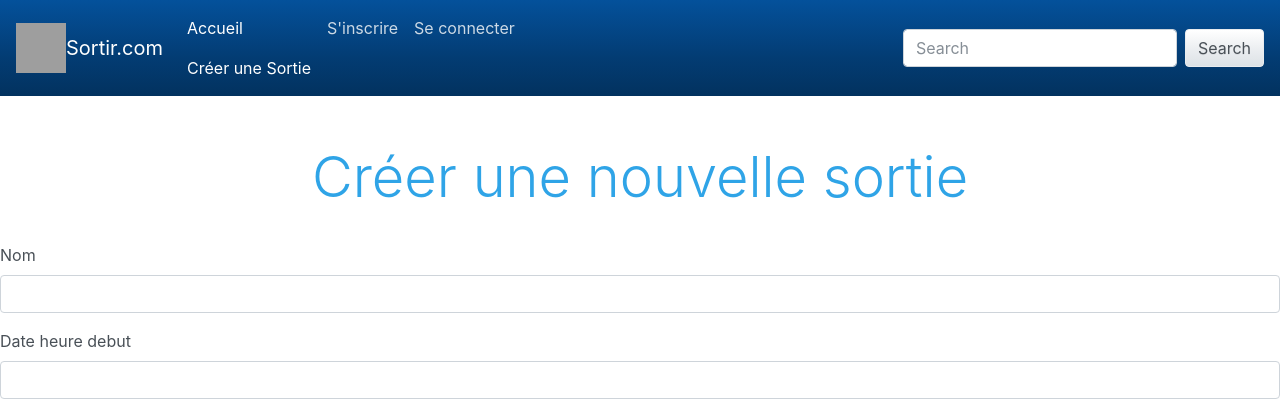
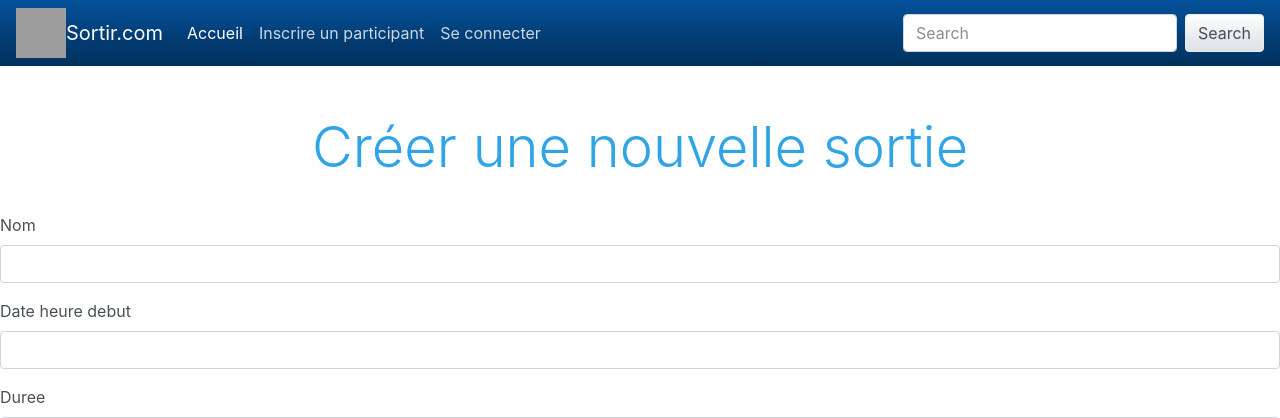
Before and after one commit to Ldum777/projetSortir, a Symfony app: template templates/sortie/create.html.twig in a window 1280 px wide. Shown: the top 418 px of the page. Run offline with Twig, Linux system fonts and the light colour scheme; the template is opened without the code that fills it, so the values that code supplies are empty; form fields are guessed from the names that the template uses; some libraries are stand-ins or nearby versions; grey boxes are pictures that could not be loaded.

Commit message:
bouton inscription participant

```diff
--- a/templates/base.html.twig
+++ b/templates/base.html.twig
@@ -29,14 +29,11 @@
                         <a class="nav-link" href="{{ url('home_home') }}">Accueil
                             <span class="sr-only">(current)</span>
                         </a>
-                        <a class="nav-link" href="{{ url('sortie_create') }}">Créer une Sortie
-                            <span class="sr-only">(current)</span>
-                        </a>
                     </li>
 
                     {% if app.user is null %}
                     <li class="nav-item ml-auto ">
-                        <a class="nav-link" href="{{ url('app_register') }}">S'inscrire</a>
+                        <a class="nav-link" href="{{ url('app_register') }}">Inscrire un participant</a>
                     </li>
                     <li class="nav-item">
                         <a class="nav-link" href="{{ url('app_login') }}">Se connecter</a>
@@ -48,6 +45,11 @@
                         <li class="nav-item ">
                             <a class="nav-link" href="{{ url('app_profile') }}">Mon profil</a>
                         </li>
+                    <li class="nav-item ">
+                        <a class="nav-link" href="{{ url('sortie_create') }}">Créer une Sortie
+                            <span class="sr-only">(current)</span>
+                        </a>
+                    </li>
                     {% endif %}
 
                 </ul>
```
